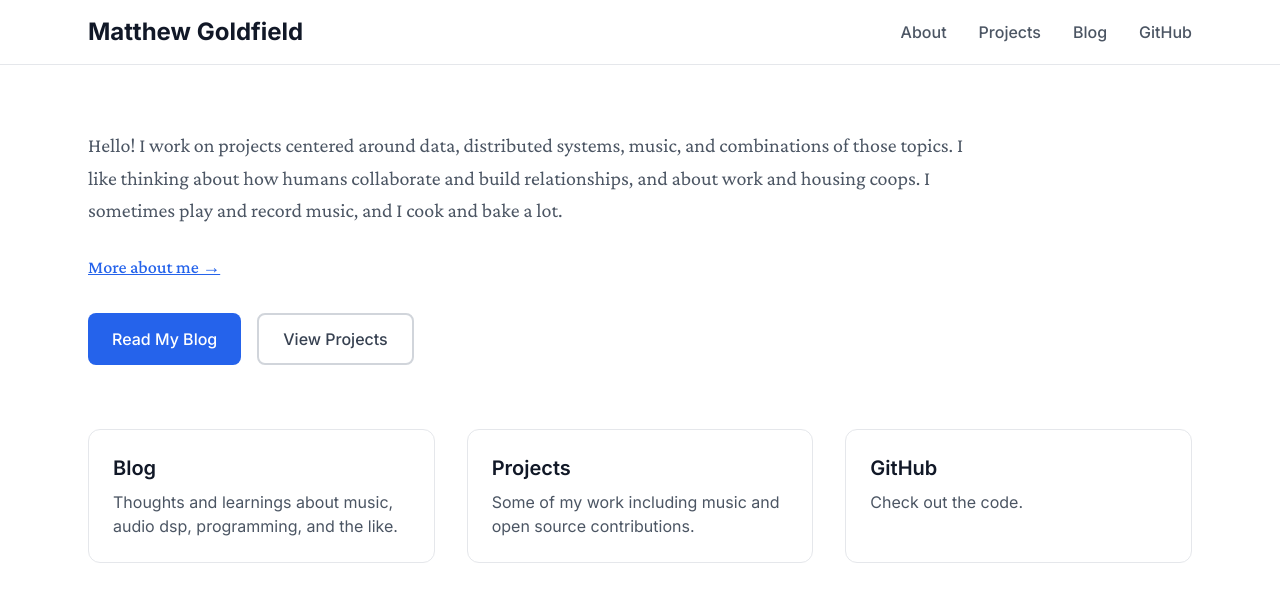
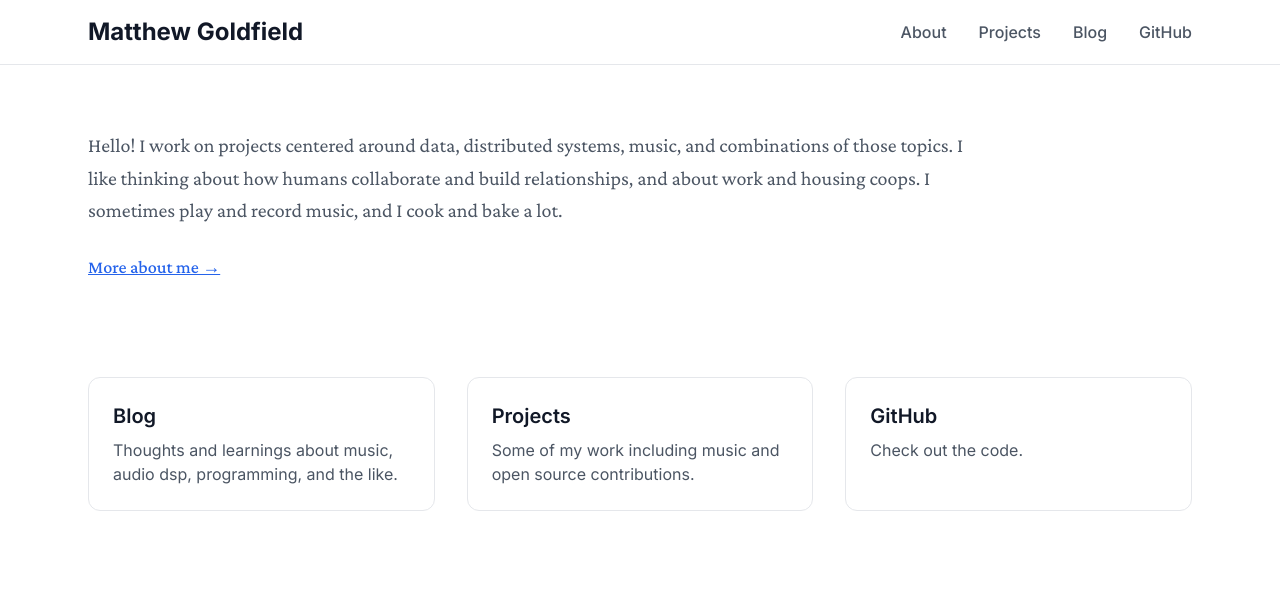
Before and after one commit to mgoldfield/personal-site, a Next.js app: page / in a window 1280 px wide. Shown: the top 602 px of the page. Built offline with nearby package versions, Linux system fonts and the light colour scheme.

Commit message:
remove redundant links

```diff
--- a/src/app/page.tsx
+++ b/src/app/page.tsx
@@ -17,20 +17,6 @@ export default function Main() {
                 More about me →
               </Link>
             </p>
-          </div>
-          <div className="flex flex-wrap gap-4">
-            <Link
-              href="/blog"
-              className="inline-flex items-center px-6 py-3 bg-blue-600 hover:bg-blue-700 text-white font-medium rounded-lg transition-colors duration-200"
-            >
-              Read My Blog
-            </Link>
-            <Link
-              href="/projects"
-              className="inline-flex items-center px-6 py-3 border-2 border-gray-300 dark:border-gray-600 text-gray-700 dark:text-gray-300 hover:border-gray-400 dark:hover:border-gray-500 font-medium rounded-lg transition-colors duration-200"
-            >
-              View Projects
-            </Link>
           </div>
         </div>
       </section>
```
